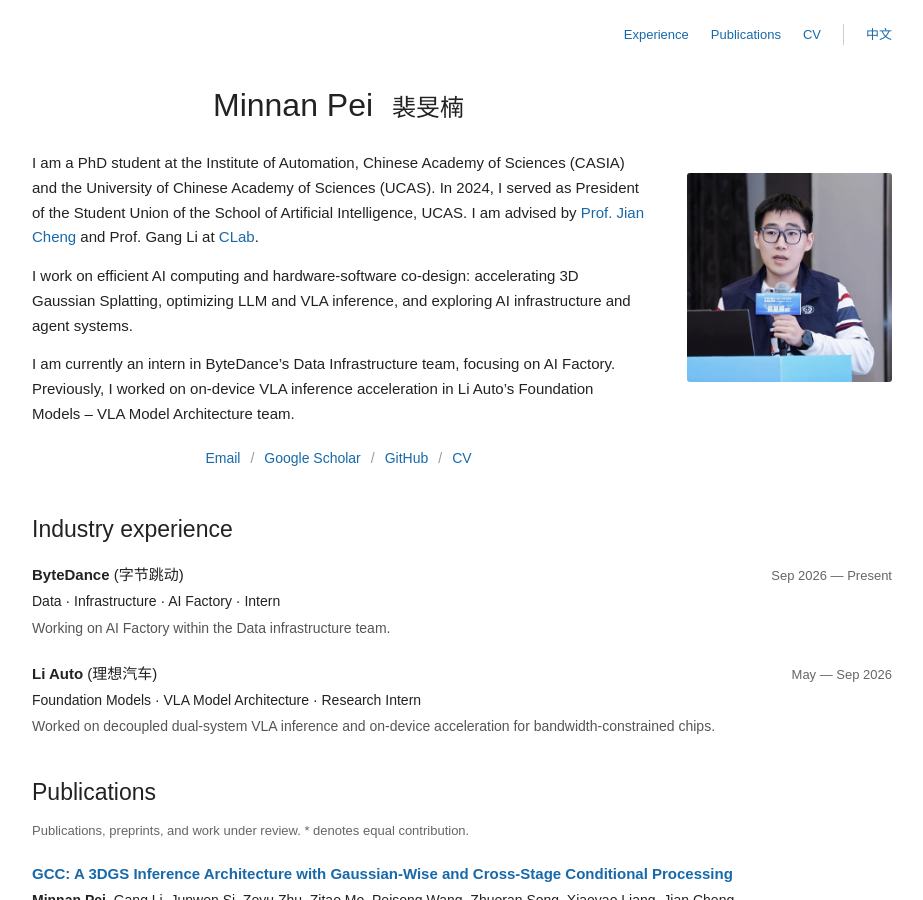
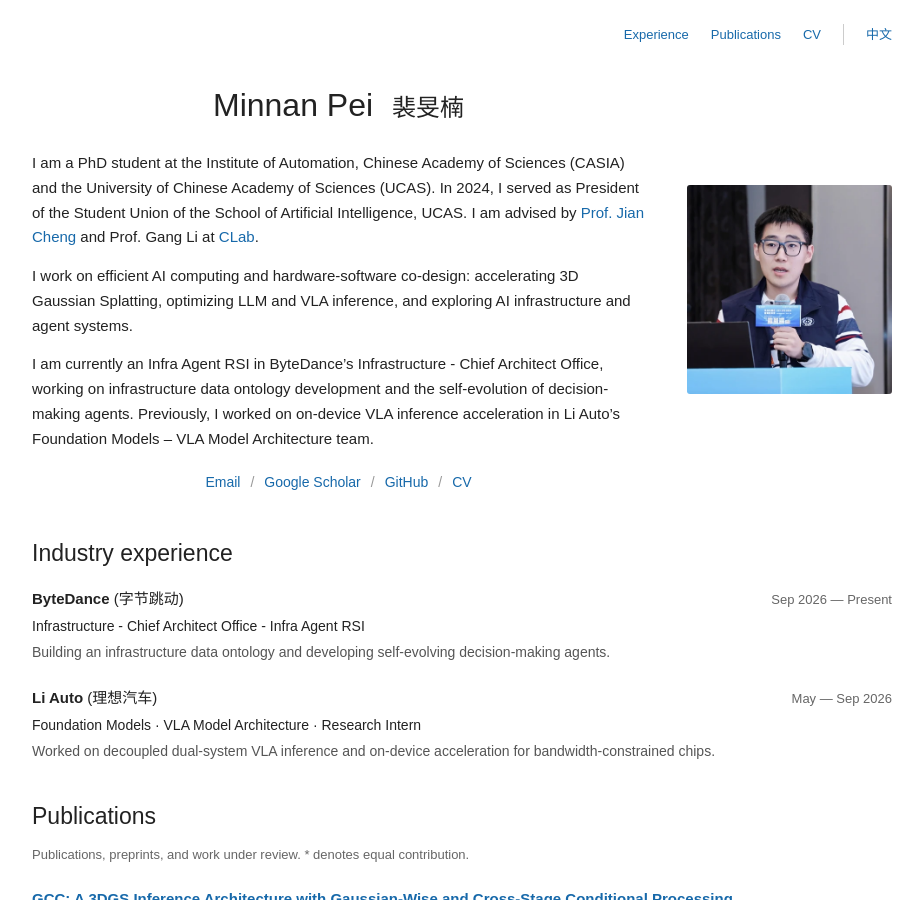
Before and after one commit to HAPPYPMN/HAPPYPMN.github.io, a Jekyll site: the page built from index.md, in a window 1280 px wide and 900 px high. Shown: the whole window, without its empty margins (178-1101 px from the left). Built offline with Jekyll 4.4.1, drawn with Linux system fonts in a browser that asks for light colours; some of the changed text lies outside the part shown.

Commit message:
Update ByteDance internship and UCAS honors on bilingual homepage

```diff
--- a/_data/t.yml
+++ b/_data/t.yml
@@ -1,7 +1,7 @@
 en:
   name: Minnan Pei
   other_name: 裴旻楠
-  industry_intro: I am currently an intern in ByteDance’s Data Infrastructure team, focusing on AI Factory. Previously, I worked on on-device VLA inference acceleration in Li Auto’s Foundation Models – VLA Model Architecture team.
+  industry_intro: I am currently an Infra Agent RSI in ByteDance’s Infrastructure - Chief Architect Office, working on infrastructure data ontology development and the self-evolution of decision-making agents. Previously, I worked on on-device VLA inference acceleration in Li Auto’s Foundation Models – VLA Model Architecture team.
   intro: I am a PhD student at the <strong>Institute of Automation, Chinese Academy of Sciences (CASIA)</strong> and the <strong>University
     of Chinese Academy of Sciences (UCAS)</strong>. In 2024, I served as President of the Student Union of the School of Artificial
     Intelligence, UCAS. I am advised by <a href="https://people.ucas.ac.cn/~chengjian">Prof. Jian Cheng</a> and Prof. Gang Li at
@@ -15,12 +15,14 @@ en:
     date: Sep 2026 — Present
     start: 2026-09
     end: null
-    team: Data · Infrastructure
-    role: AI Factory · Intern
-    text: Working on AI Factory within the Data infrastructure team.
+    team: Infrastructure - Chief Architect Office
+    role: Infra Agent RSI
+    separator: ' - '
+    text: Building an infrastructure data ontology and developing self-evolving decision-making agents.
     tags:
-    - AI Factory
-    - AI infrastructure
+    - Infrastructure data ontology
+    - Decision-making agents
+    - Agent self-evolution
     current: true
   - company: Li Auto
     cn: 理想汽车
@@ -53,7 +55,7 @@ en:
 zh:
   name: 裴旻楠
   other_name: Minnan Pei
-  industry_intro: 现于字节跳动 Data 基础设施团队实习，方向为 AI Factory；此前于理想汽车基座模型-VLA 模型架构组开展 VLA 端侧推理加速研究。
+  industry_intro: 现于字节跳动基础设施部门首席架构团队担任研究实习生，从事基础设施数据本体建设和决策 Agent 自进化研究；此前于理想汽车基座模型-VLA 模型架构组开展 VLA 端侧推理加速研究。
   intro: 我是<strong>中国科学院自动化研究所（CASIA）</strong>与<strong>中国科学院大学（UCAS）</strong>的在读博士研究生，曾任国科大人工智能学院学生会主席（2024）。在
     <a href="http://clab.ia.ac.cn">CLab</a> 开展研究，导师为<a href="https://people.ucas.ac.cn/~chengjian">程健研究员</a>和李钢研究员。
   research_intro: 研究聚焦人工智能高效计算与软硬件协同优化，涵盖三维高斯溅射（3D Gaussian Splatting, 3DGS）加速、LLM/VLA 推理优化，以及 AI 基础设施与智能体系统。
@@ -64,12 +66,14 @@ zh:
     date: 2026.09 — 至今
     start: 2026-09
     end: null
-    team: Data · 基础设施
-    role: AI Factory · 实习生
-    text: 在 Data 基础设施团队从事 AI Factory 相关工作。
+    team: 基础设施部门 - 首席架构团队
+    role: 研究实习生
+    separator: ' - '
+    text: 基础设施数据本体建设和决策 Agent 自进化。
     tags:
-    - AI Factory
-    - AI 基础设施
+    - 基础设施数据本体
+    - 决策 Agent
+    - Agent 自进化
     current: true
   - company: 理想汽车
     cn: Li Auto
--- a/_includes/home.html
+++ b/_includes/home.html
@@ -15,7 +15,7 @@
   <div class="experience-list">{% for job in t.internships %}
     <article class="experience-entry">
       <div class="entry-heading"><h3>{{ job.company }} <span class="secondary-name">({{ job.cn }})</span></h3><span class="date">{{ job.date }}</span></div>
-      <p>{{ job.team }} · {{ job.role }}</p>
+      <p>{{ job.team }}{{ job.separator | default: ' · ' }}{{ job.role }}</p>
       <p class="entry-description">{{ job.text }}</p>
     </article>
   {% endfor %}</div>
--- a/scripts/check_live.py
+++ b/scripts/check_live.py
@@ -24,7 +24,8 @@ for route, status, body in results:
     assert status == 200, (route, status)
     if route in ['/', '/index_zh.html']:
         soup = BeautifulSoup(body, 'html.parser')
-        assert 'AI Factory' in soup.get_text()
+        expected_team = '首席架构团队' if soup.html.get('lang') == 'zh-CN' else 'Chief Architect Office'
+        assert expected_team in soup.get_text()
         assert len(soup.select('[data-publication]')) == 13
         assert len(soup.select('.experience-entry')) == 2
         assert not soup.select('#projects, .hero-statement, .profile-card')
--- a/scripts/check_site.py
+++ b/scripts/check_site.py
@@ -40,7 +40,8 @@ for path in pages:
             assert len(soup.select('.experience-entry')) == 2
             assert not soup.select('#projects, .project-card, .hero-statement, .profile-card, .contact-section')
             assert not soup.select('a[href$="#projects"]'), 'Removed projects section must not have navigation links'
-            assert 'AI Factory' in soup.get_text()
+            expected_team = '首席架构团队' if soup.html.get('lang') == 'zh-CN' else 'Chief Architect Office'
+            assert expected_team in soup.get_text()
         ids = [el['id'] for el in soup.select('[id]')]
         assert len(ids) == len(set(ids)), 'Duplicate HTML IDs'
         for el in soup.select('a[href], img[src], script[src], link[rel=stylesheet], link[rel=icon]'):
```
Also changed, not shown: other parts of _includes/home.html (+1 -0 lines).
